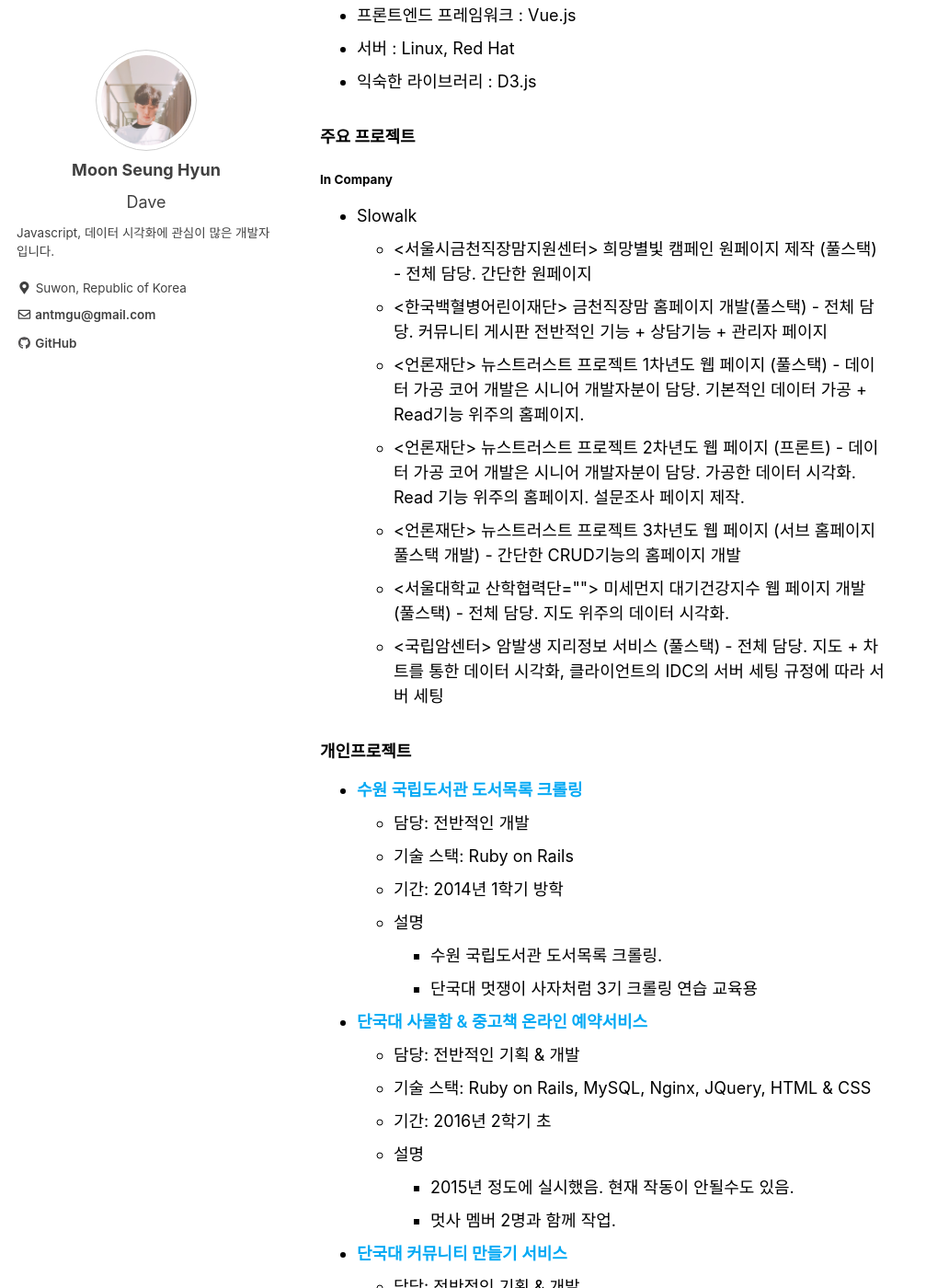
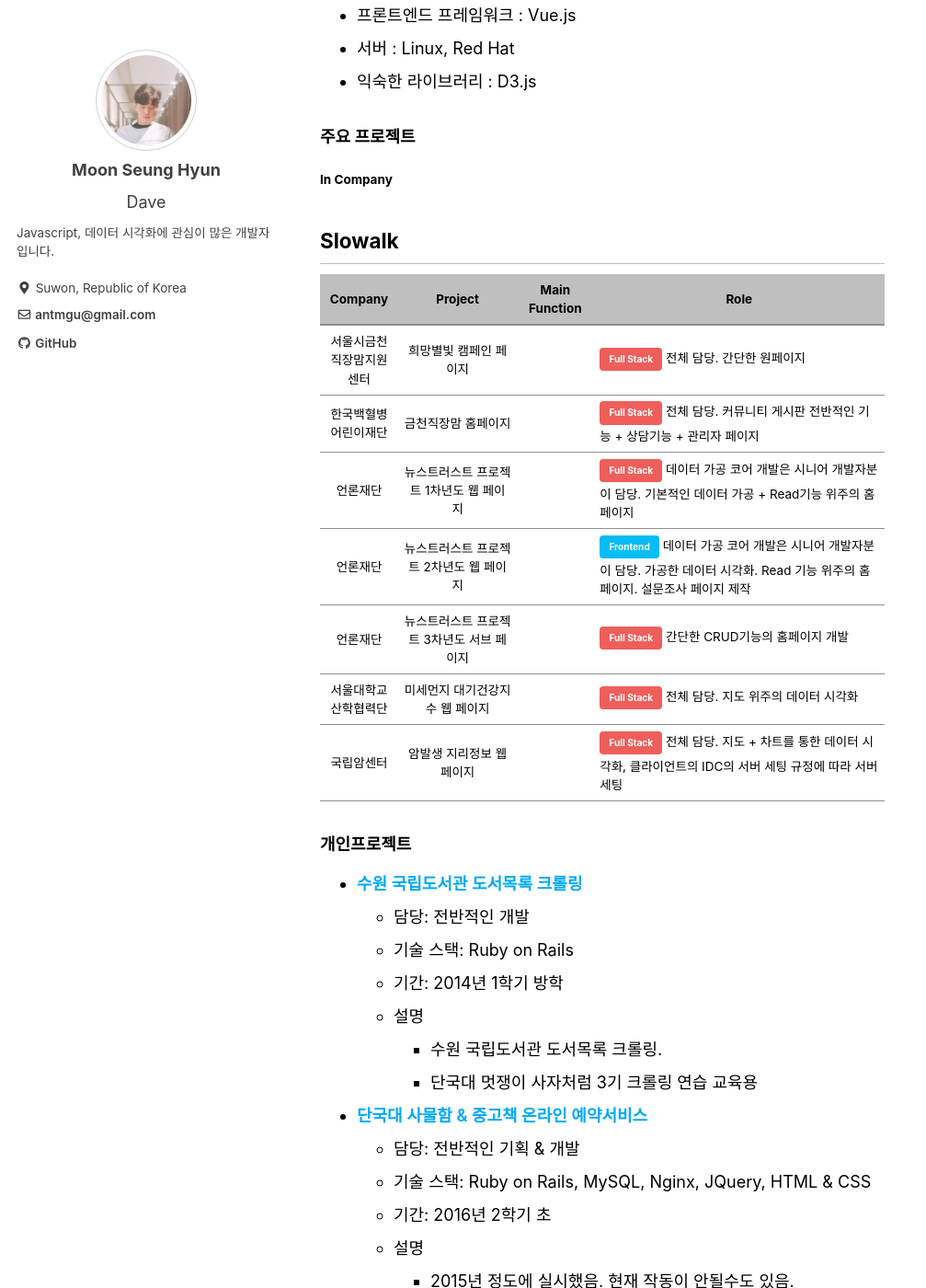
Before and after one commit to Seunghyum/seunghyum.github.io, a Jekyll site: the page built from _pages/about.md, in a window 1280 px wide and 1400 px high, scrolled down 529 px. Shown: the whole window at 92% size, without its empty margins (0-1007 px from the left). Built offline with Jekyll 4.4.1, drawn with Linux system fonts in a browser that asks for light colours; cached includes are drawn as plain includes; comment, search, counter and statistics services are not loaded.

Commit message:
about 페이지 업데이트

```diff
--- a/_pages/about.md
+++ b/_pages/about.md
@@ -22,14 +22,17 @@ author_profile: true
 ### 주요 프로젝트
 
 #### In Company
-- Slowalk
-  - <서울시금천직장맘지원센터> 희망별빛 캠페인 원페이지 제작 (풀스택) - 전체 담당. 간단한 원페이지
-  - <한국백혈병어린이재단> 금천직장맘 홈페이지 개발(풀스택) - 전체 담당. 커뮤니티 게시판 전반적인 기능 + 상담기능 + 관리자 페이지
-  - <언론재단> 뉴스트러스트 프로젝트 1차년도 웹 페이지 (풀스택) - 데이터 가공 코어 개발은 시니어 개발자분이 담당. 기본적인 데이터 가공 + Read기능 위주의 홈페이지.
-  - <언론재단> 뉴스트러스트 프로젝트 2차년도 웹 페이지 (프론트) - 데이터 가공 코어 개발은 시니어 개발자분이 담당. 가공한 데이터 시각화. Read 기능 위주의 홈페이지. 설문조사 페이지 제작.
-  - <언론재단> 뉴스트러스트 프로젝트 3차년도 웹 페이지 (서브 홈페이지 풀스택 개발) - 간단한 CRUD기능의 홈페이지 개발
-  - <서울대학교 산학협력단> 미세먼지 대기건강지수 웹 페이지 개발 (풀스택) - 전체 담당. 지도 위주의  데이터 시각화.
-  - <국립암센터> 암발생 지리정보 서비스 (풀스택) - 전체 담당. 지도 + 차트를 통한 데이터 시각화, 클라이언트의 IDC의 서버 세팅 규정에 따라 서버 세팅
+## Slowalk
+
+| <center>Company</center> | <center>Project</center> | <center>Main Function</center> | <center>Role</center> |
+|:--------:|:--------:|:--------|
+| 서울시금천<br>직장맘지원센터 | 희망별빛 캠페인 페이지 |  | [Full Stack](#){: .btn .btn--danger}  전체 담당. 간단한 원페이지 |
+| 한국백혈병<br>어린이재단 | 금천직장맘 홈페이지 |  | [Full Stack](#){: .btn .btn--danger} 전체 담당. 커뮤니티 게시판 전반적인 기능 + 상담기능 + 관리자 페이지  |
+| 언론재단 | 뉴스트러스트 프로젝트 1차년도 웹 페이지 |  | [Full Stack](#){: .btn .btn--danger} 데이터 가공 코어 개발은 시니어 개발자분이 담당. 기본적인 데이터 가공 + Read기능 위주의 홈페이지 |
+| 언론재단 | 뉴스트러스트 프로젝트 2차년도 웹 페이지 |  | [Frontend](#){: .btn .btn--info} 데이터 가공 코어 개발은 시니어 개발자분이 담당. 가공한 데이터 시각화. Read 기능 위주의 홈페이지. 설문조사 페이지 제작 |
+| 언론재단 | 뉴스트러스트 프로젝트 3차년도 서브 페이지 |  | [Full Stack](#){: .btn .btn--danger} 간단한 CRUD기능의 홈페이지 개발 |
+| 서울대학교<br>산학협력단 | 미세먼지 대기건강지수 웹 페이지 |  | [Full Stack](#){: .btn .btn--danger} 전체 담당. 지도 위주의  데이터 시각화 |
+| 국립암센터 | 암발생 지리정보 웹 페이지 |  | [Full Stack](#){: .btn .btn--danger} 전체 담당. 지도 + 차트를 통한 데이터 시각화, 클라이언트의 IDC의 서버 세팅 규정에 따라 서버 세팅 |
 
 ### 개인프로젝트
 
```
Also changed, not shown: README.md, 2 other files.
